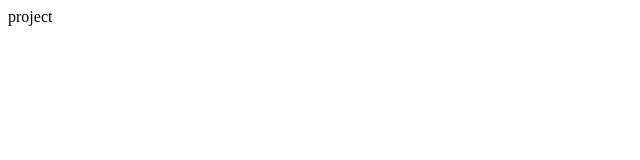
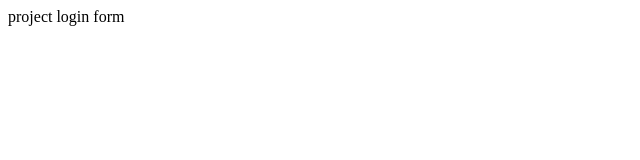
Before and after one commit to mahmoudamins/myapp, a plain HTML site: page index.html in a window 1280 px wide. Shown: the full height of the page, 0-640 px from the left. Drawn offline with Linux system fonts and the light colour scheme.

```diff
--- a/index.html
+++ b/index.html
@@ -9,7 +9,7 @@
 </head>
 
 <body>
-    project
+    project login form
 </body>
 
 </html>
```
Also changed, not shown: 1 other file.
